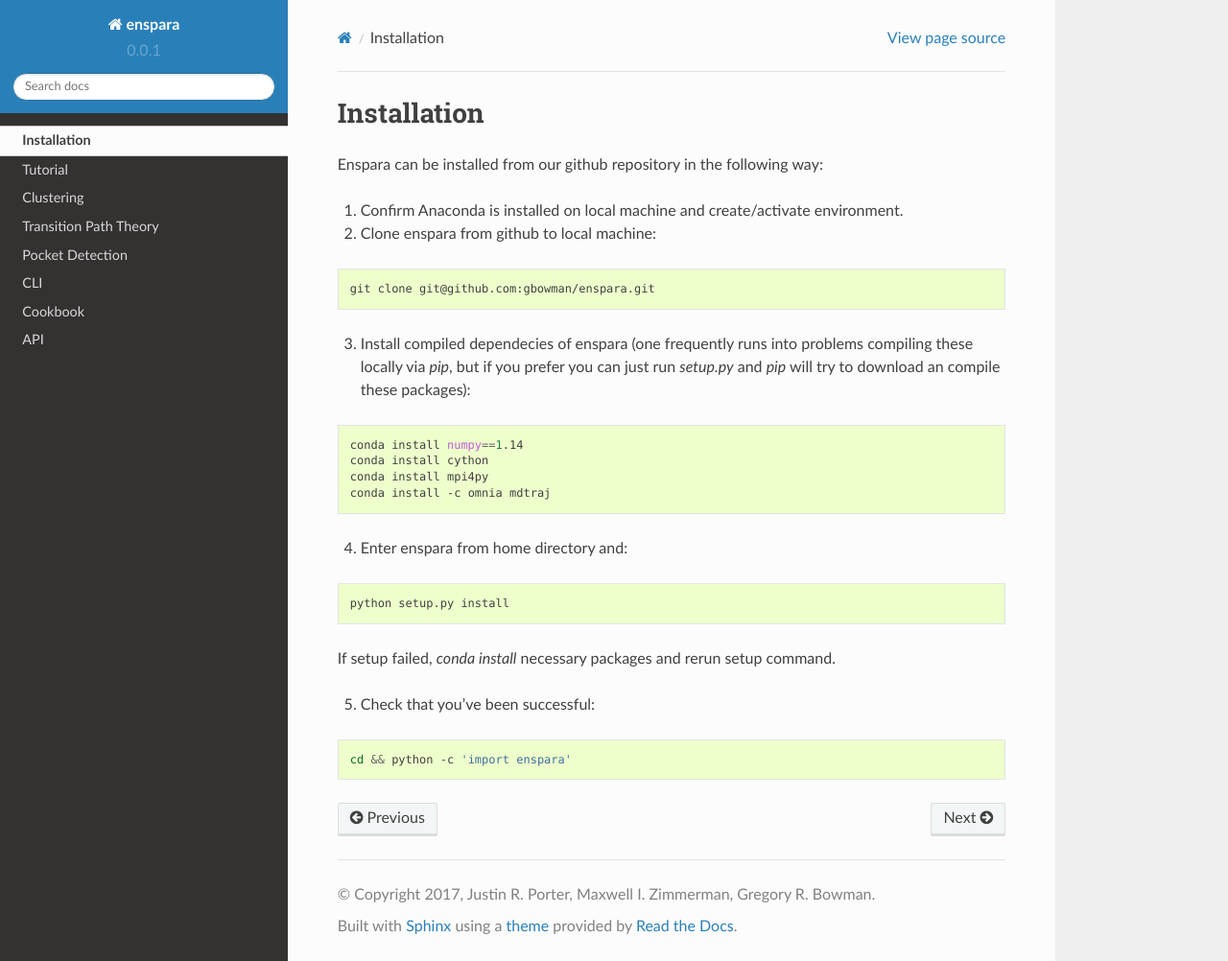
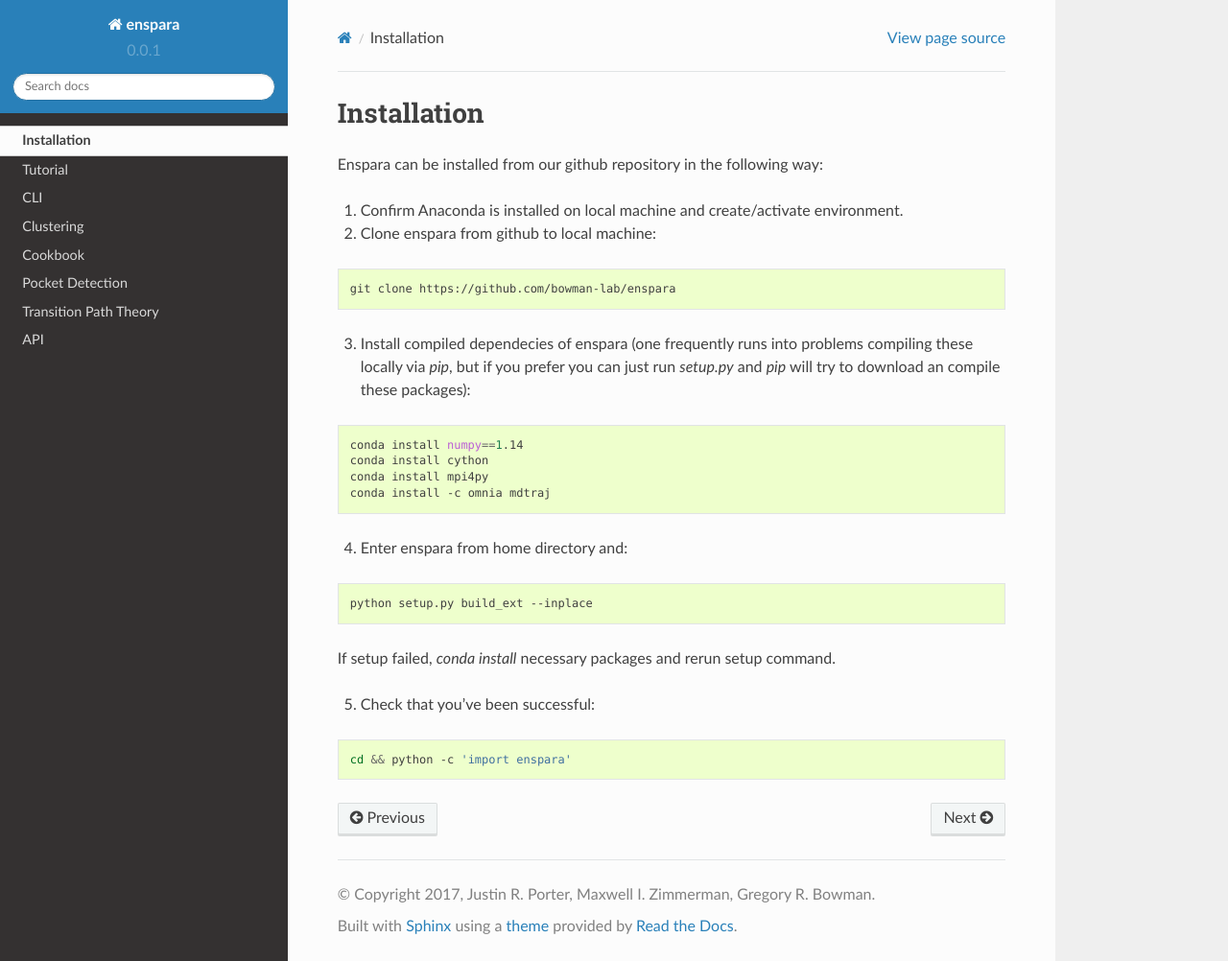
Before and after one commit to bowman-lab/enspara, a Sphinx documentation site: the page built from docs/source/installation.rst, in a window 1280 px wide and 1002 px high. Shown: the whole window at 96% size. Built offline with Sphinx 7.4.7 and the Read the Docs theme 2.0.0, drawn with Linux system fonts in a browser that asks for light colours; pages that are not in the unit, such as notebooks, are missing from menus.

Commit message:
Added CARDS tutorial + install command changes

```diff
--- a/docs/source/installation.rst
+++ b/docs/source/installation.rst
@@ -9,7 +9,7 @@
 
 .. code-block:: bash
 
-	git clone git@github.com:gbowman/enspara.git
+	git clone https://github.com/bowman-lab/enspara
 
 3. Install compiled dependecies of enspara (one frequently runs into problems compiling these locally via `pip`, but if you prefer you can just run `setup.py` and `pip` will try to download an compile these packages):
 
@@ -24,7 +24,7 @@
 
 .. code-block:: bash
 
-	python setup.py install
+	python setup.py build_ext --inplace
 
 If setup failed, `conda install` necessary packages and rerun setup command.
 
--- a/docs/source/tutorial/analysis.rst
+++ b/docs/source/tutorial/analysis.rst
@@ -124,6 +124,6 @@
 
 There are lots more things you can do with ``enspara``, including
 :doc:`transition path theory <../transition-path-theory>`,
-:doc:`CARDS <../_modules/enspara\.cards>`, and
+:doc:`CARDS <../cards>`, and
 :doc:`pocket detection <../pocket-detection>`, so make sure to explore our
 API documentation!
```
Also changed, not shown: docs/source/index.rst (+4 -3 lines), 2 other files.
